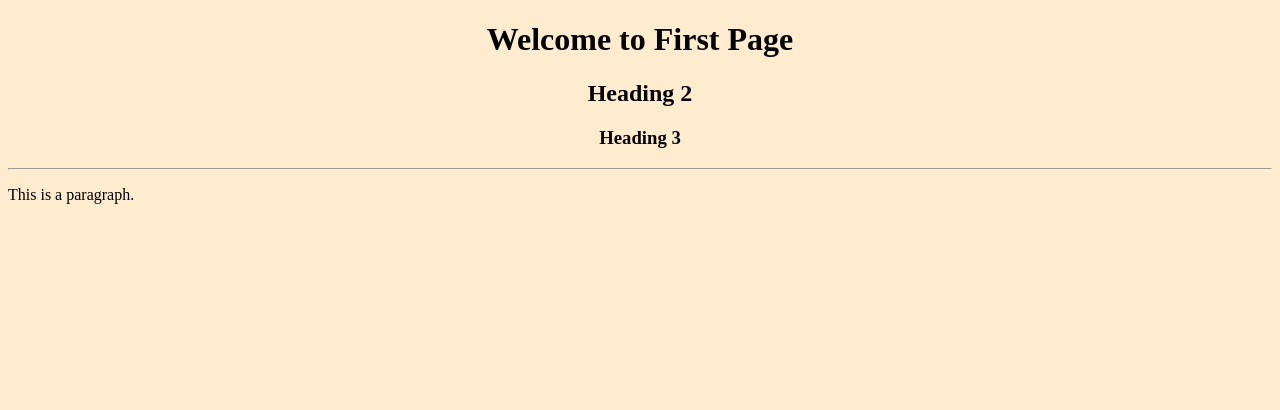
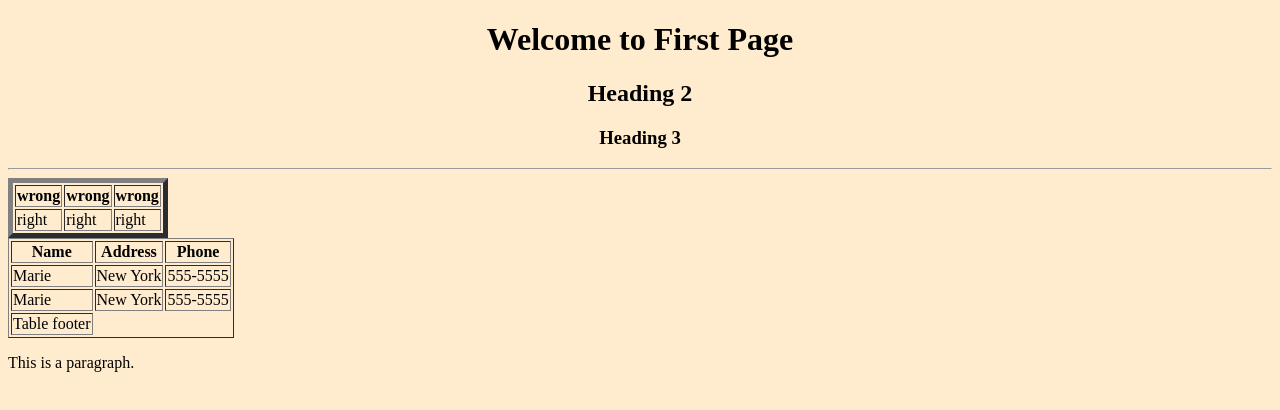
Before and after one commit to arelymartinez16/Day-1-Bootcamp, a plain HTML site: page index.html in a window 1280 px wide. Drawn offline with Linux system fonts and the light colour scheme.

Commit message:
Created table elements

```diff
--- a/index.html
+++ b/index.html
@@ -16,6 +16,44 @@
             </header>
         </center>
 
+        <table border="5">
+            <tr>
+                <th>wrong</th>
+                <th>wrong</th>
+                <th>wrong</th>
+            </tr>
+            <tr>
+                <td>right</td>
+                <td>right</td>
+                <td>right</td>
+            </tr>
+        </table>
+
+        <table border="1">
+            <thead>
+                <th>Name</th>
+                <th>Address</th>
+                <th>Phone</th>
+            </thead>
+            <tbody>
+                <tr>
+                    <td>Marie</td>
+                    <td>New York</td>
+                    <td>555-5555</td>
+                </tr>
+                <tr>
+                    <td>Marie</td>
+                    <td>New York</td>
+                    <td>555-5555</td>
+                </tr>
+            </tbody>
+            <tfoot>
+                <tr>
+                    <td>Table footer</td>
+                </tr>
+            </tfoot>
+        </table>
+
         <div>
             <p>This is a paragraph.</p>
         </div>
```
